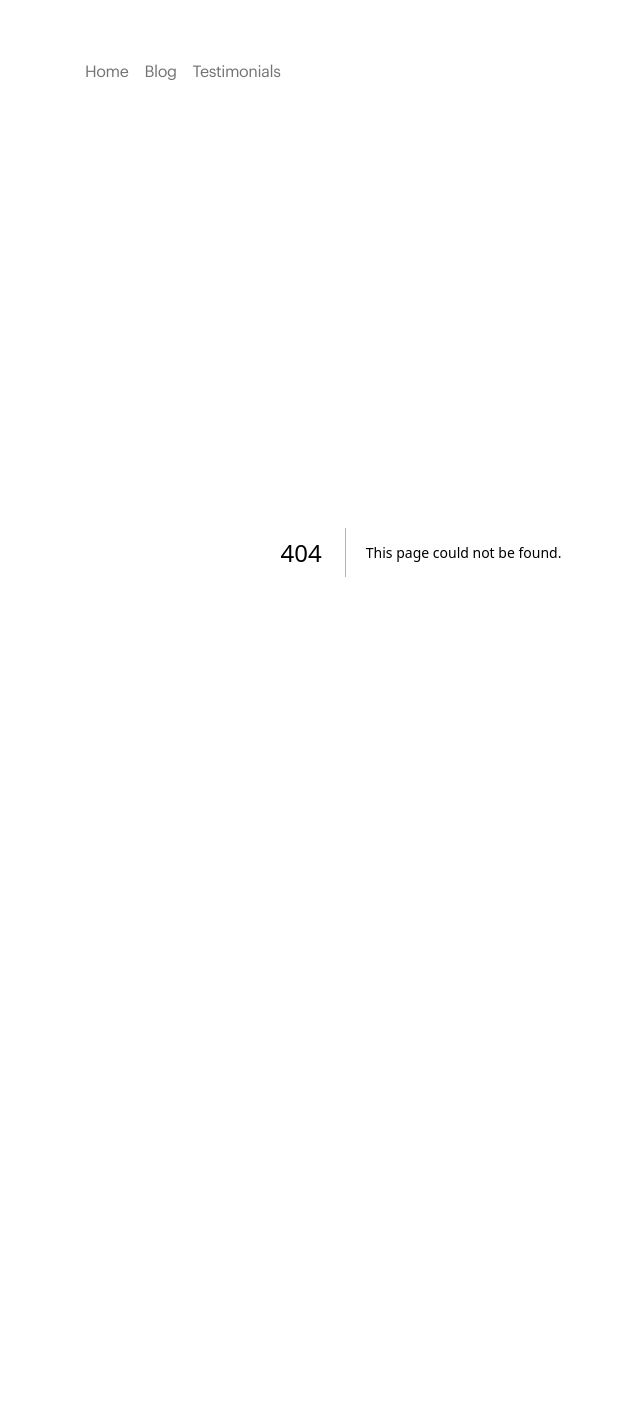
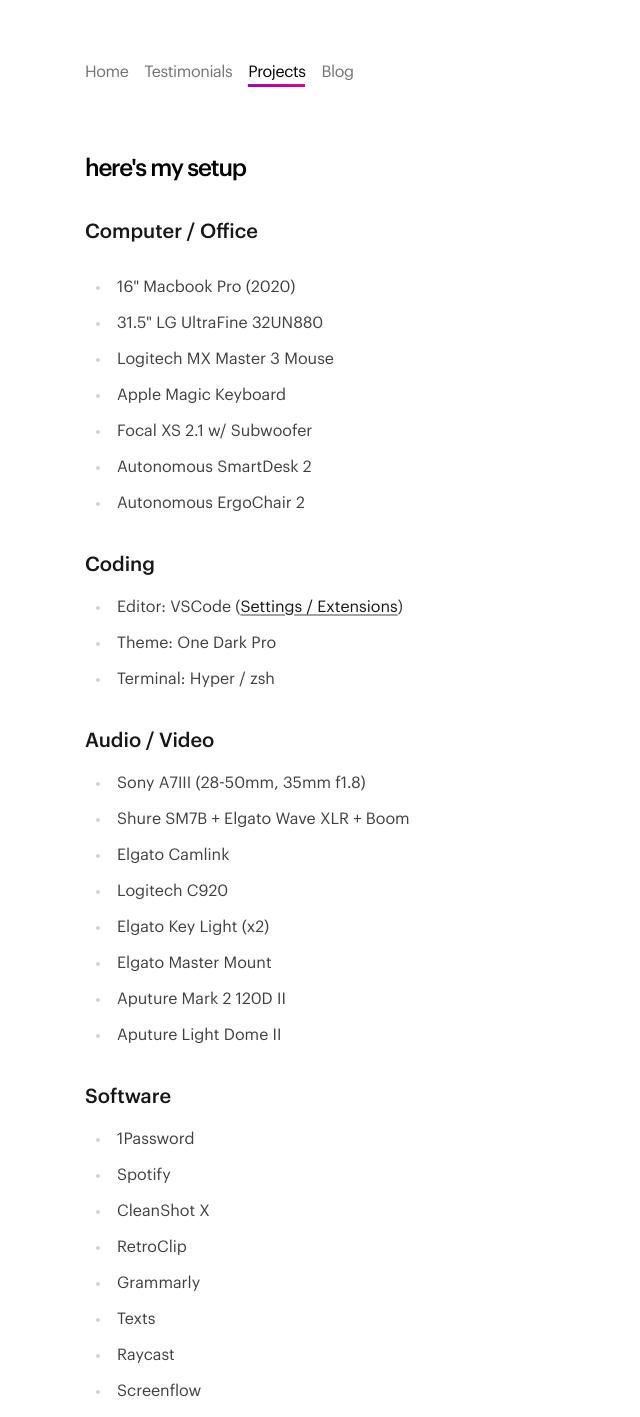
Before and after one commit to nathanbrachotte/next-nathanbrachotte.dev, a Next.js app: page /projects in a window 1280 px wide. Before the commit this address had no page. Shown: the top 1417 px of the page, without its empty margins (219-859 px from the left). Before the commit the page ends 1112 px from the top, so only its background shows below. Built offline with nearby package versions, Linux system fonts and the light colour scheme.

Commit message:
feat: 🎸 Add projects page

```diff
--- a/app/components/sidebar.tsx
+++ b/app/components/sidebar.tsx
@@ -9,15 +9,18 @@
   '/': {
     name: 'Home',
   },
+  '/testimonials': {
+    name: 'Testimonials',
+  },
+  '/projects': {
+    name: 'Projects',
+  },
   '/blog': {
     name: 'Blog',
   },
   // '/guestbook': {
   //   name: 'guestbook',
   // },
-  '/testimonials': {
-    name: 'Testimonials',
-  },
   // '/uses': {
   //   name: 'Uses',
   // },
--- /dev/null
+++ b/app/projects/page.tsx
@@ -0,0 +1,72 @@
+export default function ProjectsPage() {
+  return (
+    <section>
+      <h1 className="font-bold text-2xl mb-8 tracking-tighter">
+        here's my setup
+      </h1>
+      <div className="prose prose-neutral dark:prose-invert">
+        <h3 id="computer-office">Computer / Office</h3>
+        <ul>
+          <li>16&quot; Macbook Pro (2020)</li>
+          <li>31.5&quot; LG UltraFine 32UN880</li>
+          <li>Logitech MX Master 3 Mouse</li>
+          <li>Apple Magic Keyboard</li>
+          <li>Focal XS 2.1 w/ Subwoofer</li>
+          <li>Autonomous SmartDesk 2</li>
+          <li>Autonomous ErgoChair 2</li>
+        </ul>
+        <h3 id="coding">Coding</h3>
+        <ul>
+          <li>
+            Editor: VSCode (
+            <a href="https://gist.github.com/leerob/e7883ab35d900b8cbb684ac77e7c4703">
+              Settings / Extensions
+            </a>
+            )
+          </li>
+          <li>Theme: One Dark Pro</li>
+          <li>Terminal: Hyper / zsh</li>
+        </ul>
+        <h3 id="audio-video">Audio / Video</h3>
+        <ul>
+          <li>Sony A7III (28-50mm, 35mm f1.8)</li>
+          <li>Shure SM7B + Elgato Wave XLR + Boom</li>
+          <li>Elgato Camlink</li>
+          <li>Logitech C920</li>
+          <li>Elgato Key Light (x2)</li>
+          <li>Elgato Master Mount</li>
+          <li>Aputure Mark 2 120D II</li>
+          <li>Aputure Light Dome II</li>
+        </ul>
+        <h3 id="software">Software</h3>
+        <ul>
+          <li>1Password</li>
+          <li>Spotify</li>
+          <li>CleanShot X</li>
+          <li>RetroClip</li>
+          <li>Grammarly</li>
+          <li>Texts</li>
+          <li>Raycast</li>
+          <li>Screenflow</li>
+        </ul>
+        <h3 id="music">Music</h3>
+        <ul>
+          <li>Yamaha P-105 Piano</li>
+          <li>Roland TD-20 V-Drums</li>
+          <li>Roland AC-60</li>
+          <li>Shure SM58</li>
+          <li>Martin Acoustic Guitar (X-Series)</li>
+        </ul>
+        <h3 id="other-tech">Other Tech</h3>
+        <ul>
+          <li>Apple Airpods Pro</li>
+          <li>Apple Watch</li>
+          <li>Apple iPhone</li>
+          <li>Lacie USB-C External HDD</li>
+          <li>Kindle</li>
+          <li>Tesla Model 3</li>
+        </ul>
+      </div>
+    </section>
+  )
+}
--- a/app/testimonials/page.tsx
+++ b/app/testimonials/page.tsx
@@ -1,6 +1,6 @@
-import { User } from 'app/icons/user'
 import clsx from 'clsx'
 import { getGradientPerIndex } from 'helpers/gradients'
+import { User } from 'icons/User'
 import Image from 'next/image'
 import React from 'react'
 
```
Also changed, not shown: icons/User.tsx (renamed from app/icons/User.tsx).
